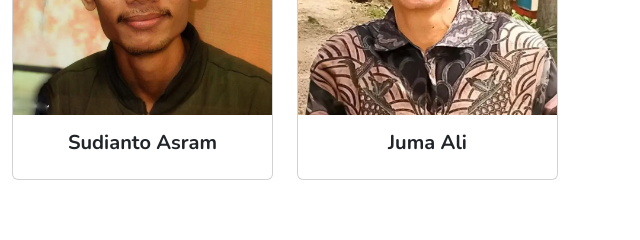
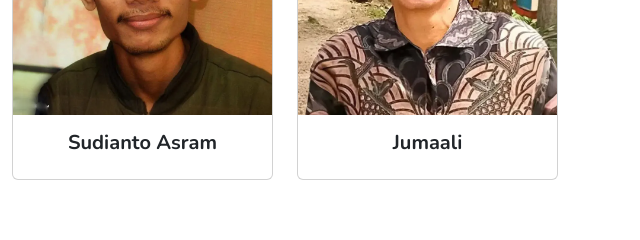
Before and after one commit to sdn288liangliang/sdn288liangliang.github.io, a plain HTML site: page index.html in a window 1280 px wide. Shown: the part 3160-3400 px from the top of the page, 640-1280 px from the left. Drawn offline with nearby package versions, Linux system fonts and the light colour scheme.

Commit message:
Update index.html

```diff
--- a/index.html
+++ b/index.html
@@ -326,7 +326,7 @@
               <div class="card-header fst-italic">Bujang Sekolah</div>
               <img src="assets/img/guru/juma-ali-1.webp" class="img-fluid" alt="Juma Ali">
               <div class="card-body">
-                <h5 class="card-title fw-bold">Juma Ali</h5>
+                <h5 class="card-title fw-bold">Jumaali</h5>
               </div>
             </div>
           </div>
```
